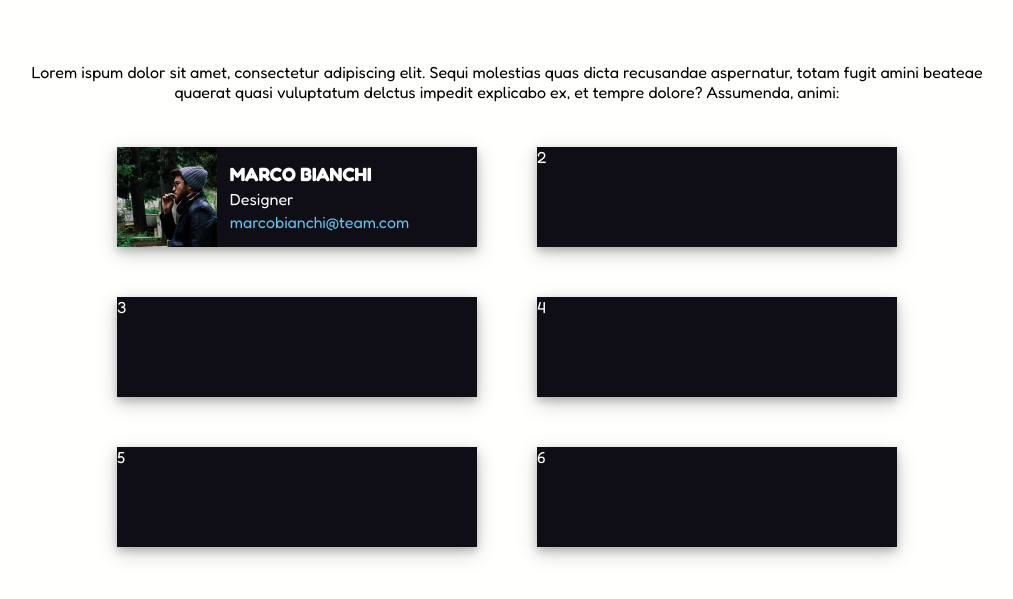
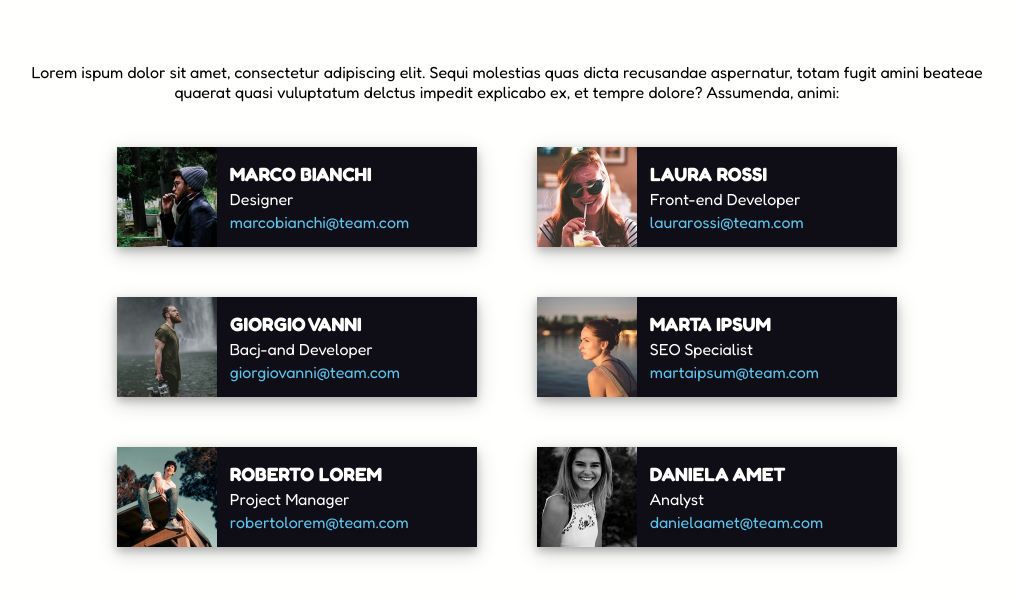
Before and after one commit to AmerigoBovo97/html-css-flex-cards, a plain HTML site: page index.html in a window 1280 px wide. Shown: the part 79-678 px from the top of the page, without its empty margins (133-1146 px from the left). Drawn offline with Linux system fonts and the light colour scheme.

Commit message:
feat: add other cards content

```diff
--- a/index.html
+++ b/index.html
@@ -34,11 +34,46 @@
                         <a href= "marcobianchi@team.com">marcobianchi@team.com</a>
                     </div>
                 </div>
-                <div class="card">2</div>
-                <div class="card">3</div>
-                <div class="card">4</div>
-                <div class="card">5</div>
-                <div class="card">6</div>
+                <div class="card">
+                    <img src="img/female1.png" alt="Laura Rossi pic">
+                    <div class="info">
+                        <span class="name">Laura Rossi</span>
+                        <span class="profession">Front-end Developer</span>
+                        <a href= "laurarossi@team.com">laurarossi@team.com</a>
+                    </div>
+                </div>
+                <div class="card">
+                    <img src="img/male2.png" alt="Giorgio Vanni pic">
+                    <div class="info">
+                        <span class="name">Giorgio Vanni</span>
+                        <span class="profession">Bacj-and Developer</span>
+                        <a href= "giorgiovanni@team.com">giorgiovanni@team.com</a>
+                    </div>
+                </div>
+                <div class="card">
+                    <img src="img/female2.png" alt="Marta Ipsum pic">
+                    <div class="info">
+                        <span class="name">Marta Ipsum</span>
+                        <span class="profession">SEO Specialist</span>
+                        <a href= "martaipsum@team.com">martaipsum@team.com</a>
+                    </div>
+                </div>
+                <div class="card">
+                    <img src="img/male3.png" alt="Roberto Lorem pic">
+                    <div class="info">
+                        <span class="name">Roberto Lorem</span>
+                        <span class="profession">Project Manager</span>
+                        <a href= "robertolorem@team.com">robertolorem@team.com</a>
+                    </div>
+                </div>
+                <div class="card">
+                    <img src="img/female3.png" alt="Daniela Amet pic">
+                    <div class="info">
+                        <span class="name">Daniela Amet</span>
+                        <span class="profession">Analyst</span>
+                        <a href= "danielaamet@team.com">danielaamet@team.com</a>
+                    </div>
+                </div>
 
             </div>
 
```
